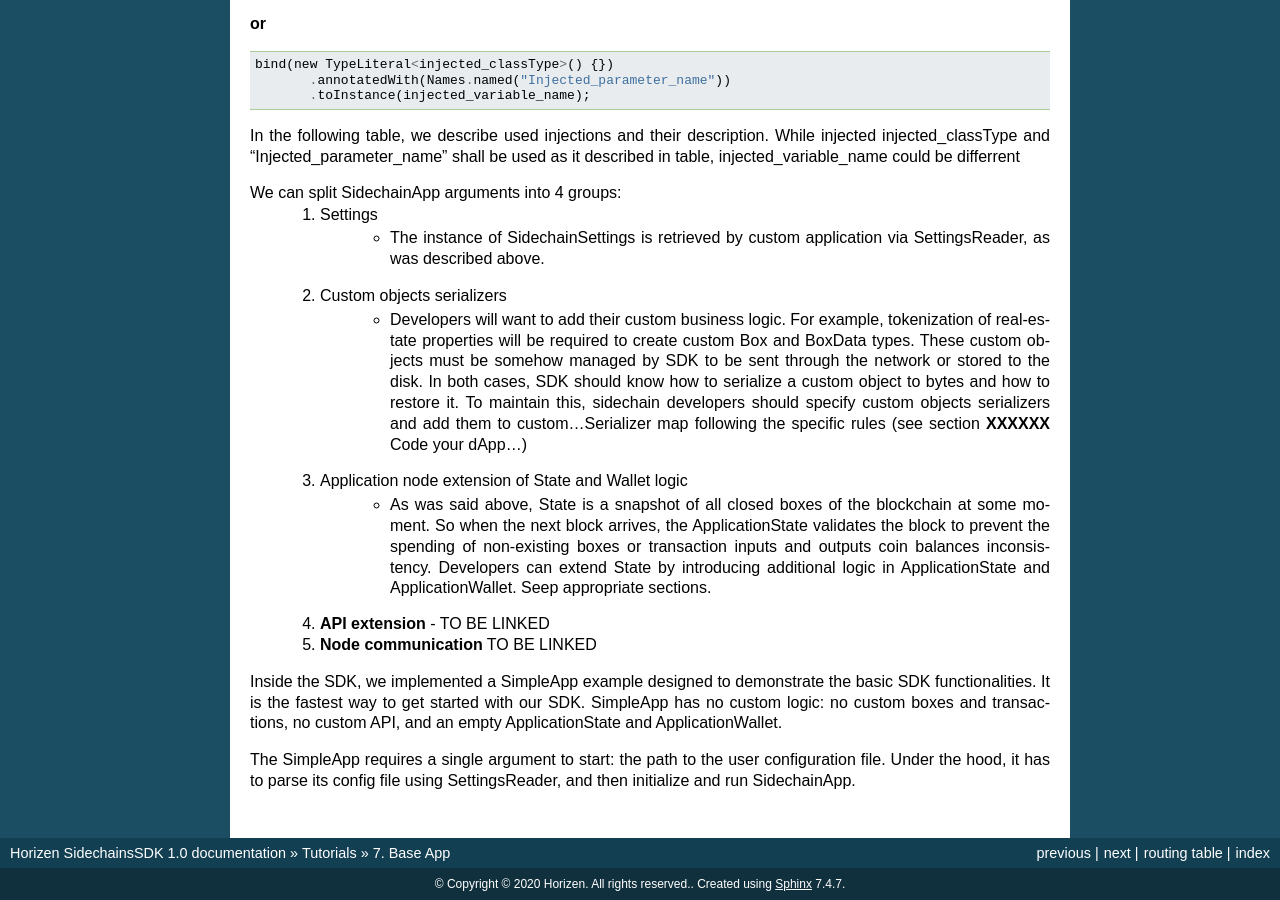
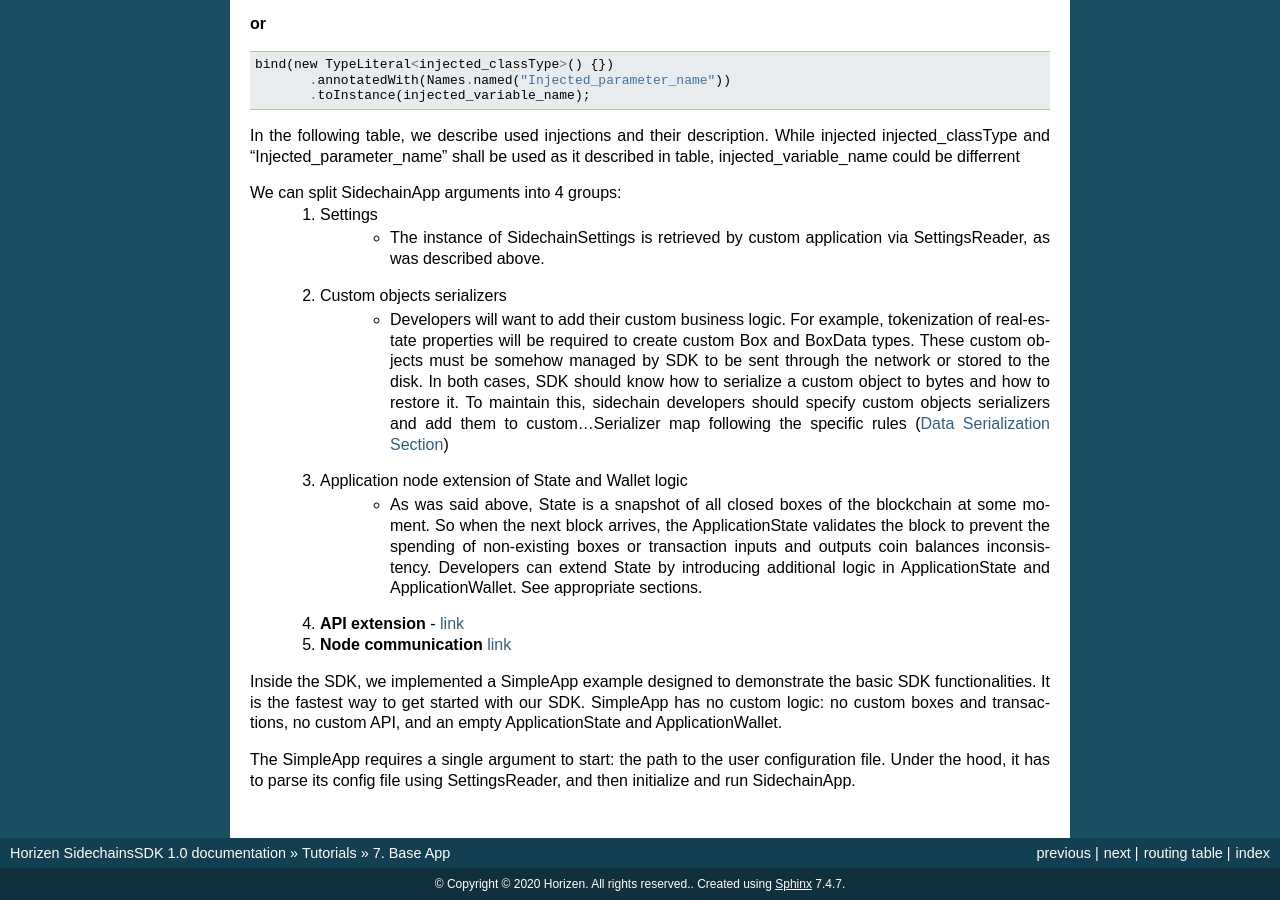
Before and after one commit to megaluck/documentation, a Sphinx documentation site: the page built from docs/introduction/06-Base-App.rst, in a window 1280 px wide and 900 px high, scrolled down 4075 px. Built offline with Sphinx 7.4.7, drawn with Linux system fonts in a browser that asks for light colours.

Commit message:
Update 06-Base-App.rst

```diff
--- a/docs/introduction/06-Base-App.rst
+++ b/docs/introduction/06-Base-App.rst
@@ -288,11 +288,11 @@ We can split SidechainApp arguments into 4 groups:
 		  be required to create custom Box and BoxData types. These custom objects must be somehow managed by SDK to be sent through the network
 		  or stored to the disk. In both cases, SDK should know how to serialize a custom object to bytes and how to restore it.
 		  To maintain this, sidechain developers should specify custom objects serializers and add them to
-		  custom...Serializer map following the specific rules (see section **XXXXXX** Code your dApp...)
+		  custom...Serializer map following the specific rules (`Data Serialization Section </07-Sidechain-SDK-extension.html#data-serialization>`_)
 	3. Application node extension of State and Wallet logic
-		* As was said above, State is a snapshot of all closed boxes of the blockchain at some moment. So when the next block arrives, the ApplicationState validates the block to prevent the spending of non-existing boxes or transaction inputs and outputs coin balances inconsistency. Developers can extend State by introducing additional logic in ApplicationState and ApplicationWallet. Seep appropriate sections.
-	4. **API extension** - TO BE LINKED
-	5. **Node communication** TO BE LINKED
+		* As was said above, State is a snapshot of all closed boxes of the blockchain at some moment. So when the next block arrives, the ApplicationState validates the block to prevent the spending of non-existing boxes or transaction inputs and outputs coin balances inconsistency. Developers can extend State by introducing additional logic in ApplicationState and ApplicationWallet. See appropriate sections.
+	4. **API extension** - `link </05-Node-communication.html>`_
+	5. **Node communication** `link </07-Sidechain-SDK-extension.html#custom-api-creation>`_
 
 
 Inside the SDK, we implemented a SimpleApp example designed to demonstrate the basic SDK functionalities. It is the fastest way to get started with our SDK.
```
